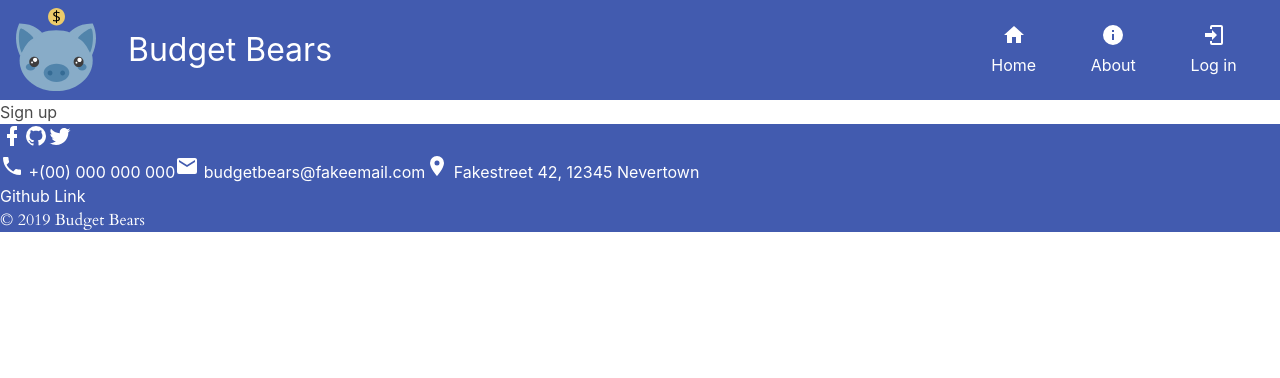
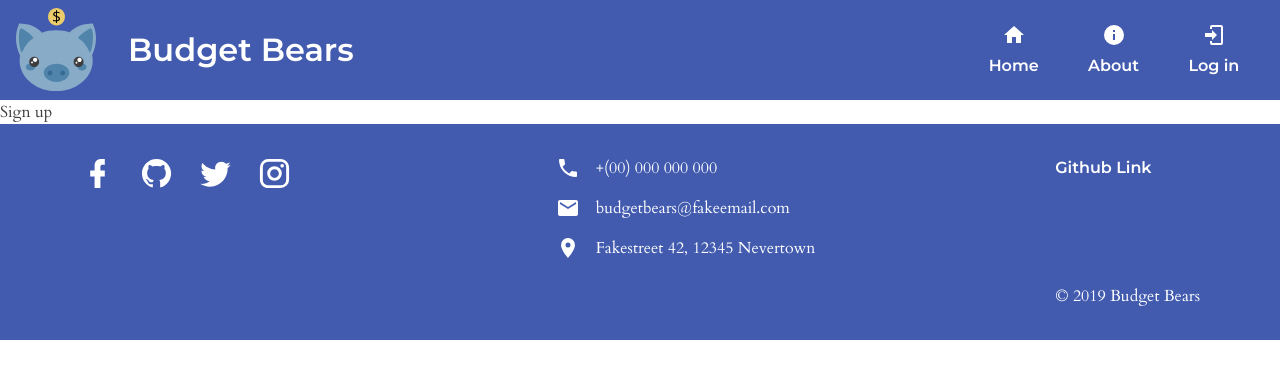
Before and after one commit to chingu-voyage7/Bears-Team-19, a React (Create React App) app in the folder budget-app/: page /signup in a window 1280 px wide. Shown: the top 378 px of the page. Built offline with nearby package versions, Linux system fonts and the light colour scheme.

Commit message:
Added layout for Footer and removed unnessesary styling from App.

```diff
--- a/budget-app/src/components/Footer.css
+++ b/budget-app/src/components/Footer.css
@@ -1,4 +1,53 @@
+footer .container {
+  display: flex;
+  flex-direction: column;
+  padding: 2rem 1rem;
+}
+
+a:hover {
+  background: var(--primary-color);
+}
 .main-footer {
   background: var(--primary-color-darker);
   color: white;
 }
+.social-media {
+  display: flex;
+  justify-content: space-between;
+  margin-bottom: 2rem;
+}
+.contact {
+  display: flex;
+  flex-direction: column;
+  margin-bottom: 2rem;
+}
+
+.contact div {
+  display: flex;
+  align-items: center;
+  margin-bottom: 1rem;
+}
+
+.contact svg {
+  margin-right: 1rem;
+}
+
+.info {
+  display: flex;
+  justify-content: space-between;
+}
+
+@media (min-width: 700px) {
+  footer .container {
+    flex-direction: row;
+    justify-content: space-between;
+    max-width: 1100px;
+    margin: 0 auto;
+  }
+  .social-media svg {
+    margin-right: 1.5rem;
+  }
+  .info {
+    flex-direction: column;
+  }
+}
--- a/budget-app/src/components/Footer.js
+++ b/budget-app/src/components/Footer.js
@@ -4,24 +4,34 @@ import Icon from './Icons/index'
 
 const Footer = () => {
   return (
-    <div className="main-footer">
+    <footer className="main-footer">
+      <div className="container">
         <div className="social-media">
-        <Icon name="facebook" />
-        <Icon name="github" />
-        <Icon name="twitter" />
+          <Icon name="facebook" width="35" height="35" />
+          <Icon name="github" width="35" height="35" />
+          <Icon name="twitter" width="35" height="35" />
+          <Icon name="instagram" width="35" height="35" />
+        </div>
+        <div className="contact">
+          <div>
+            <Icon name="phone" className="icon" /> +(00) 000 000 000
+          </div>
+          <div>
+            <Icon name="email" className="icon" /> budgetbears@fakeemail.com
+          </div>
+          <div>
+            <Icon name="mapmarker" className="icon" /> Fakestreet 42, 12345
+            Nevertown
+          </div>
         </div>
         <div className="info">
-        <div className="contact">
-          <Icon name="phone" /> +(00) 000 000 000
-          <Icon name="email" /> budgetbears@fakeemail.com
-          <Icon name="mapmarker" /> Fakestreet 42, 12345 Nevertown
-        </div>
           <a href="https://github.com/chingu-voyage7/Bears-Team-19">
             Github Link
           </a>
-        <p>&copy; 2019 Budget Bears</p>
+          <p className="copyright">&copy; 2019 Budget Bears</p>
         </div>
       </div>
+    </footer>
   )
 }
 
--- a/budget-app/src/containers/App/App.js
+++ b/budget-app/src/containers/App/App.js
@@ -1,6 +1,5 @@
 import React, { Component } from 'react'
 import { BrowserRouter as Router, Route, Switch } from 'react-router-dom'
-import './App.css'
 import Home from '../Home/Home'
 import About from '../About/About'
 import Header from '../../components/Header'
--- a/budget-app/src/index.css
+++ b/budget-app/src/index.css
@@ -25,12 +25,22 @@
 body {
   margin: 0;
   padding: 0;
-  font-family: var(--font-heading);
+  font-family: var(--font-body);
   -webkit-font-smoothing: antialiased;
   -moz-osx-font-smoothing: grayscale;
   overflow-x: hidden;
   color: var(--grey-color-darkest);
   font-size: 16px;
+}
+h1,
+h2,
+h3,
+h4,
+h5,
+h6,
+a {
+  font-family: var(--font-heading);
+  font-weight: 600;
 }
 
 h1 {
@@ -46,7 +56,10 @@ code {
   font-family: source-code-pro, Menlo, Monaco, Consolas, 'Courier New',
     monospace;
 }
-
-p {
+body,
+button,
+input,
+select,
+textarea {
   font-family: var(--font-body);
 }
--- a/budget-app/src/index.js
+++ b/budget-app/src/index.js
@@ -1,7 +1,7 @@
 import React from 'react'
 import ReactDOM from 'react-dom'
+import 'bulma/css/bulma.css'
 import './index.css'
-import 'bulma/css/bulma.css'
 import App from './containers/App/App'
 import * as serviceWorker from './serviceWorker'
 
```
Also changed, not shown: budget-app/src/containers/App/App.css (deleted). Lines whose indentation alone changed are shown as unchanged.
